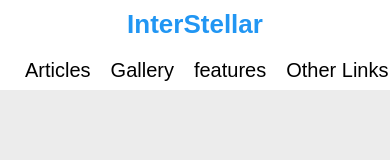
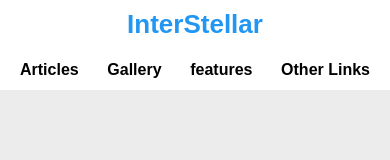
Before and after one commit to interstellar-m/InterStellar, a plain HTML site: page index.html in a window 390 px wide. Shown: the top 160 px of the page. Drawn offline with Linux system fonts and the light colour scheme.

Commit message:
for responsive

```diff
--- a/css-files/style.css
+++ b/css-files/style.css
@@ -217,9 +217,9 @@ html {
 @media (max-width:767px) {
     .header .main-nav > li> a {
         height: 40px;
-        font-size: 20px;
-        font-weight: 300;
-        padding: 0 10px;
+        font-size: 16px;
+        font-weight: 800;
+        padding: 0 5px;
     }
     .header .main-nav {
         width: 100%;
```
